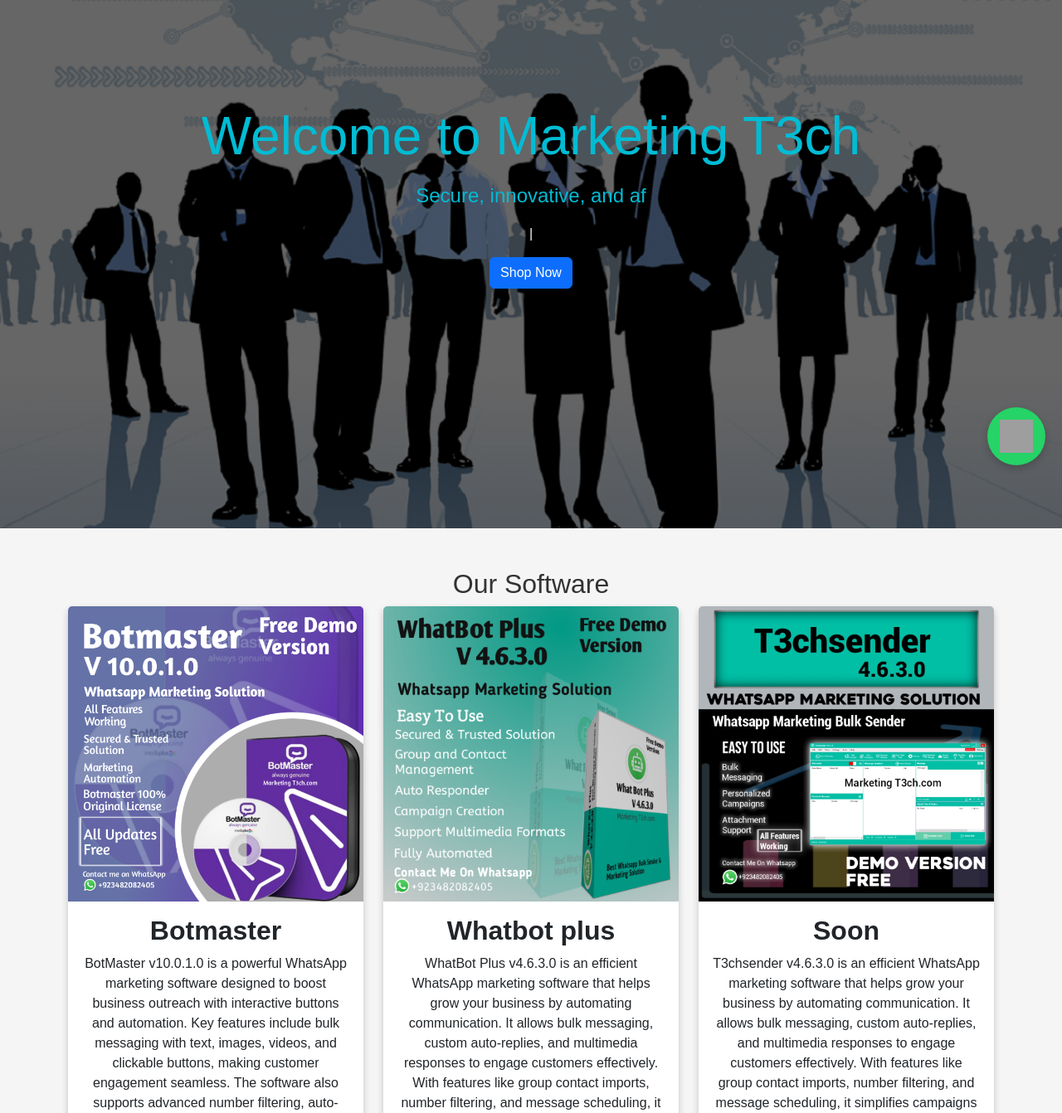
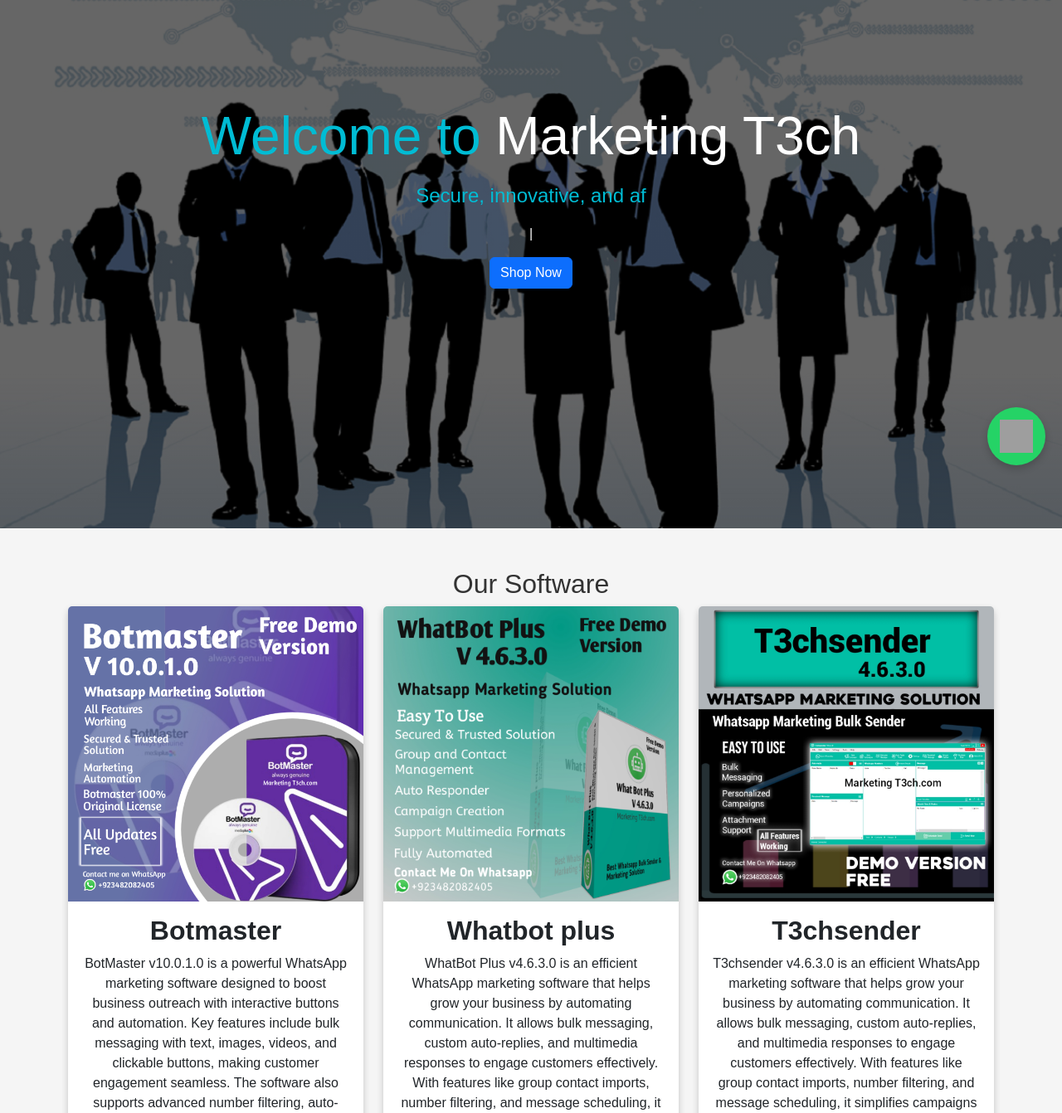
Before and after one commit to MarketingT3ch1/Marketing-T3ch-, a plain HTML site: page index.html in a window 1280 px wide. Shown: the part 219-1561 px from the top of the page at 83% size. Drawn offline with nearby package versions, Linux system fonts and the light colour scheme; grey boxes are pictures that could not be loaded.

Commit message:
Update index.html

```diff
--- a/index.html
+++ b/index.html
@@ -29,6 +29,9 @@
             font-size: 4rem;
             margin-bottom: 1rem;
             color: #00bcd4;
+        }
+        .brand {
+            color: #ffffff;
         }
 
         .hero-section .typed-text {
@@ -188,7 +191,7 @@
                     <div class="card">
                         <img src="T3chsender.jpg" class="card-img-top" alt="Product 3">
                         <div class="card-body">
-                            <h5 class="card-title">Soon</h5>
+                            <h5 class="card-title">T3chsender</h5>
                             <p>
                               T3chsender v4.6.3.0 is an efficient WhatsApp marketing software that helps grow your business by automating communication. It allows bulk messaging, custom auto-replies, and multimedia responses to engage customers effectively. With features like group contact imports, number filtering, and message scheduling, it simplifies campaigns while reducing effort. The tool is easy to use, supports Windows platforms, and ensures seamless customer interaction, making it ideal for businesses aiming to expand their reach.
                             </p>
```
